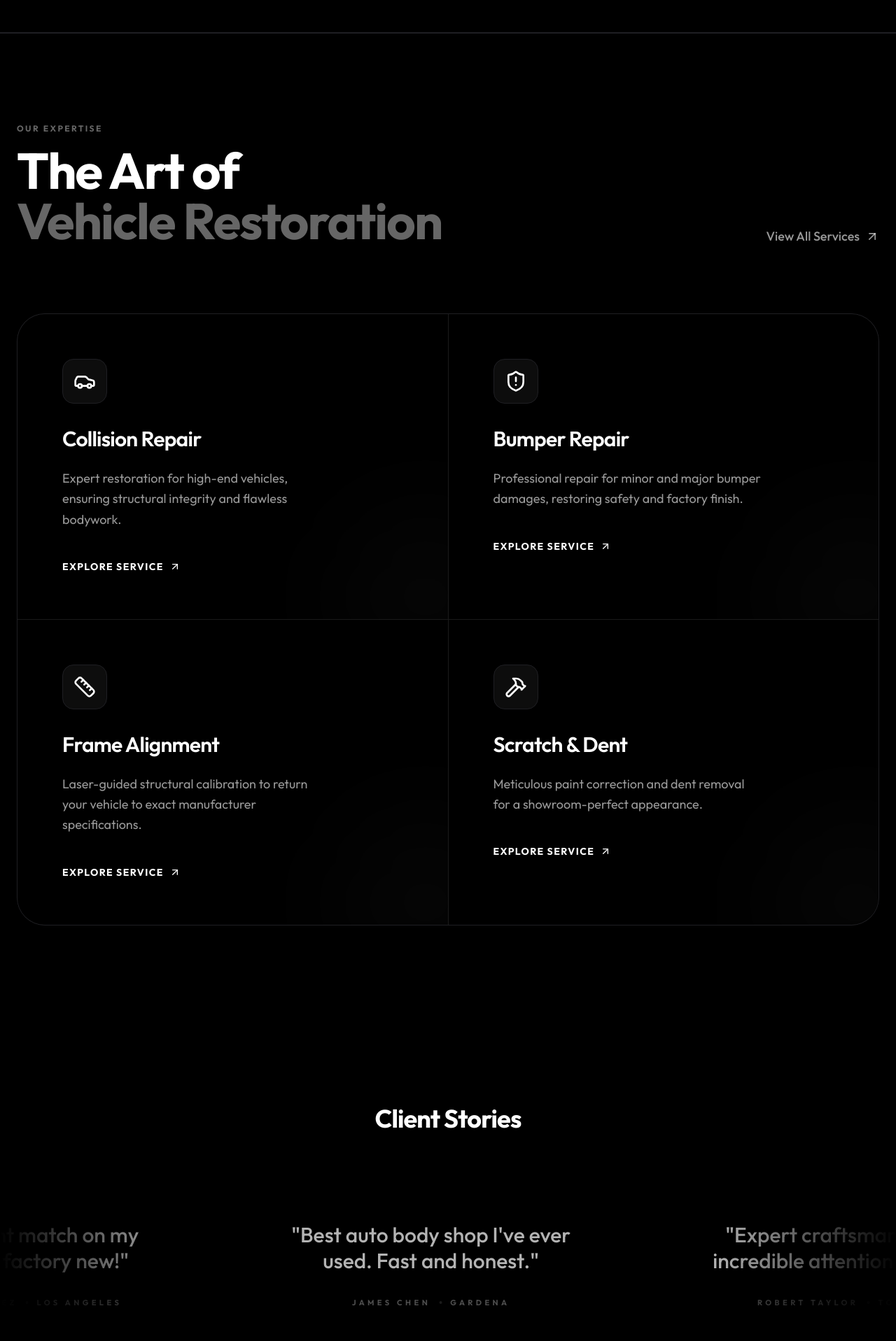
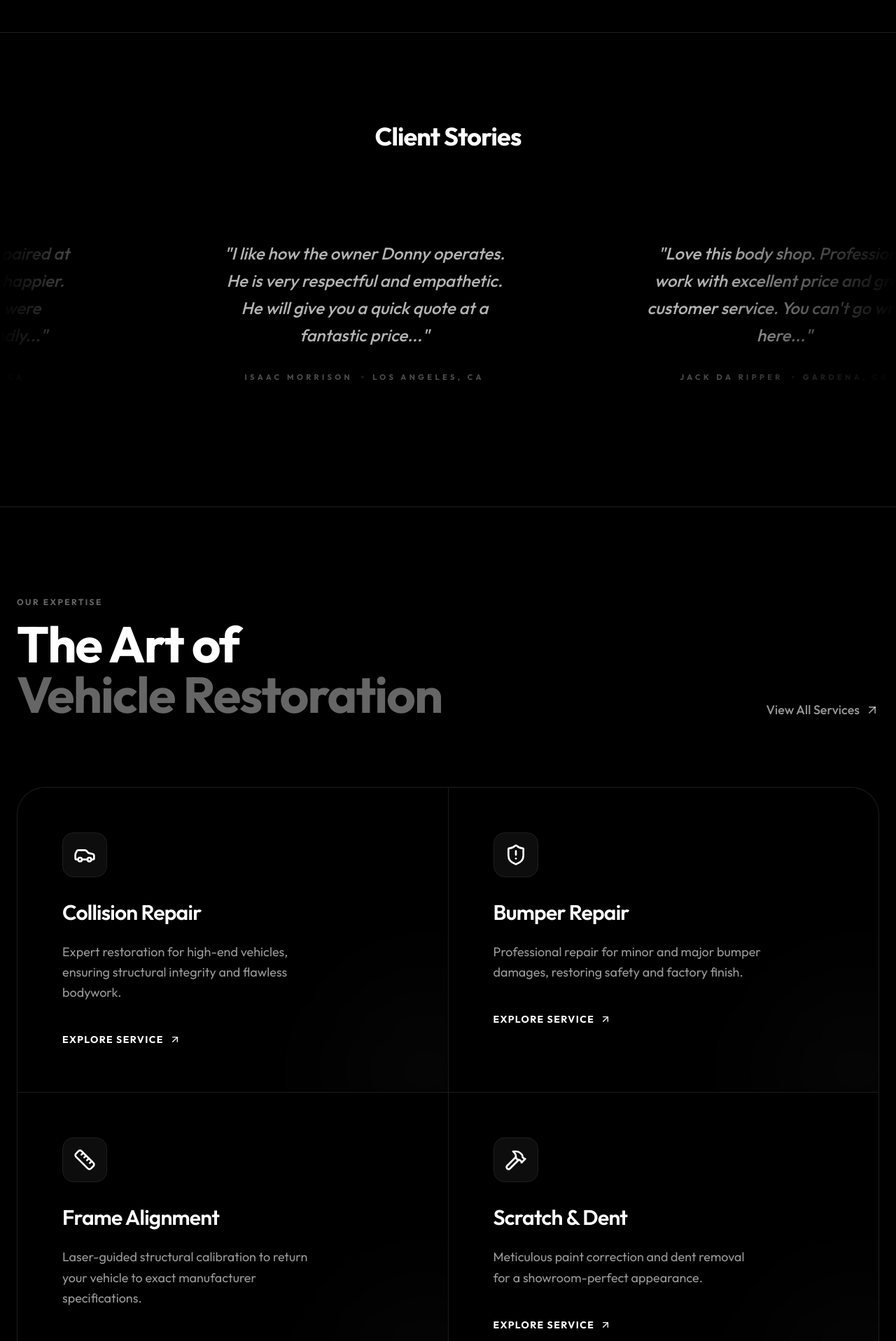
Before and after one commit to Abiddy/pacific, a Next.js app: page / in a window 1280 px wide. Shown: the part 883-2800 px from the top of the page at 70% size. Built offline with nearby package versions, Linux system fonts and the light colour scheme.

Commit message:
adding testimonials!

```diff
--- a/src/app/page.tsx
+++ b/src/app/page.tsx
@@ -34,9 +34,11 @@ export default function Home() {
         </div>
       </section>
 
+      <Testimonials />
+
       <ServicesOverview />
 
-      <Testimonials />
+
 
       {/* Final CTA Section - Premium Dark Styling */}
       <section className="py-32 bg-black border-t border-white/5 relative overflow-hidden">
--- a/src/components/home/Testimonials.tsx
+++ b/src/components/home/Testimonials.tsx
@@ -5,34 +5,54 @@ import { ShieldCheck } from "lucide-react";
 
 const testimonials = [
   {
-    content: "Perfect paint match on my Tesla, looks factory new!",
-    author: "MARIA RODRIGUEZ",
-    location: "LOS ANGELES",
+    content: "I recently had my car repaired at Pacific and I couldn't be happier. Donnie and his team were professional and friendly...",
+    author: "KEV NAL",
+    location: "GARDENA, CA",
   },
   {
-    content: "Best auto body shop I've ever used. Fast and honest.",
-    author: "JAMES CHEN",
-    location: "GARDENA",
+    content: "I like how the owner Donny operates. He is very respectful and empathetic. He will give you a quick quote at a fantastic price...",
+    author: "ISAAC MORRISON",
+    location: "LOS ANGELES, CA",
   },
   {
-    content: "Expert craftsmanship and incredible attention to detail.",
-    author: "ROBERT TAYLOR",
-    location: "TORRANCE",
+    content: "Love this body shop. Professional work with excellent price and great customer service. You can't go wrong here...",
+    author: "JACK DA RIPPER",
+    location: "GARDENA, CA",
   },
   {
-    content: "They handled my insurance claim perfectly. Zero stress.",
-    author: "SARAH M.",
-    location: "REDONDO BEACH",
+    content: "Amazing experience for a large dent in my car. Paint match was exact. Haven't had this good of service since living in Texas...",
+    author: "SCOTT",
+    location: "TORRANCE, CA",
   },
   {
-    content: "Restored my vintage Porsche to showroom condition.",
-    author: "DAVID M.",
-    location: "SANTA MONICA",
+    content: "You can't even tell the car was in an accident. I have a 2026 Tesla Model Y and they got the paint 100% perfect...",
+    author: "AHMED NGHAZI",
+    location: "LOS ANGELES, CA",
   },
   {
-    content: "Unbelievable quality and turnaround time. Highly recommend.",
-    author: "SOPHIE N.",
-    location: "CULVER CITY",
+    content: "By far one of the best places to go. Honest, fast, efficient and good customer service. Highly recommend!...",
+    author: "MOISES RAMIREZ",
+    location: "GARDENA, CA",
+  },
+  {
+    content: "Shout out to Pacific! They helped me fix my front bumper at a great price. They color matched it perfectly like nothing happened...",
+    author: "AONANI GOMEZ",
+    location: "SOUTH BAY, CA",
+  },
+  {
+    content: "Donnie and his crew worked on my bumper damaged 2022 Corvette C8 and did an excellent job! Perfect match of metallic paint...",
+    author: "SEKSAN SREPHICHIT",
+    location: "GARDENA, CA",
+  },
+  {
+    content: "I brought my car to Pacific Auto Body and it was an experience I'll never forget! The customer service was excellent...",
+    author: "LORNA GUZMAN",
+    location: "LOS ANGELES, CA",
+  },
+  {
+    content: "If I could put more than 5 stars I would. Went for a back panel repair and they made it better than new...",
+    author: "DANIEL ACOSTA",
+    location: "GARDENA, CA",
   },
 ];
 
@@ -43,7 +63,6 @@ export function Testimonials() {
   return (
     <section id="reviews" className="py-32 bg-black overflow-hidden">
       <div className="container mx-auto px-6 mb-20 text-center">
-
         <motion.h2
           initial={{ opacity: 0, y: 20 }}
           whileInView={{ opacity: 1, y: 0 }}
@@ -68,17 +87,17 @@ export function Testimonials() {
               x: ["0%", "-33.333%"],
             }}
             transition={{
-              duration: 80, // Much slower
+              duration: 100, // Even slower for better readability of real reviews
               repeat: Infinity,
               ease: "linear",
             }}
           >
             {marqueeItems.map((t, i) => (
-                <div
-                  key={i}
-                  className="inline-flex flex-col items-center px-8 md:px-24 text-center group w-[300px] md:w-[600px] whitespace-normal"
-                >
-                <p className="text-xl md:text-3xl font-medium text-white/70 group-hover:text-white transition-colors duration-500 mb-8 leading-tight">
+              <div
+                key={i}
+                className="inline-flex flex-col items-center px-12 md:px-24 text-center group w-[400px] md:w-[600px] whitespace-normal"
+              >
+                <p className="text-xl md:text-2xl font-medium text-white/70 group-hover:text-white transition-colors duration-500 mb-8 leading-relaxed italic">
                   "{t.content}"
                 </p>
                 <div className="flex items-center justify-center space-x-3 text-[10px] md:text-[11px] font-bold tracking-[0.4em] text-white/30 uppercase shrink-0">
--- a/src/components/layout/Footer.tsx
+++ b/src/components/layout/Footer.tsx
@@ -1,5 +1,5 @@
 import Link from "next/link";
-import { Phone, MapPin, Clock, Mail, Instagram, Facebook, ArrowRight, Car } from "lucide-react";
+import { Phone, MapPin, Clock, Mail, Instagram, Facebook, ArrowRight } from "lucide-react";
 
 export function Footer() {
   const currentYear = new Date().getFullYear();
@@ -11,9 +11,6 @@ export function Footer() {
           {/* Brand Section */}
           <div className="lg:col-span-5 space-y-12">
             <Link href="/" className="flex items-center space-x-2 group">
-              <div className="w-12 h-12 bg-white/5 rounded-2xl flex items-center justify-center border border-white/10 group-hover:bg-white/10 transition-all duration-300">
-                <Car className="h-6 w-6 text-white" strokeWidth={2.5} />
-              </div>
               <span className="text-2xl font-bold tracking-tight text-white uppercase italic">
                 Pacific <span className="text-white/40">Auto Body</span>
               </span>
--- a/src/components/layout/Navbar.tsx
+++ b/src/components/layout/Navbar.tsx
@@ -2,7 +2,7 @@
 
 import Link from "next/link";
 import { useState, useEffect } from "react";
-import { Phone, Menu, X, Instagram, MessageSquare, Car } from "lucide-react";
+import { Phone, Menu, X, Instagram, MessageSquare } from "lucide-react";
 import { cn } from "@/lib/utils";
 import { motion, AnimatePresence } from "framer-motion";
 
@@ -37,9 +37,6 @@ export function Navbar() {
       >
         {/* Logo */}
         <Link href="/" className="flex items-center space-x-2 group">
-          <div className="w-10 h-10 bg-white/5 rounded-xl flex items-center justify-center border border-white/10 group-hover:bg-white/10 transition-all duration-300">
-            <Car className="h-5 w-5 text-white" strokeWidth={2.5} />
-          </div>
           <span className="text-xl font-bold tracking-tight text-white uppercase italic">
             Pacific <span className="text-white/40">Auto Body</span>
           </span>
```
